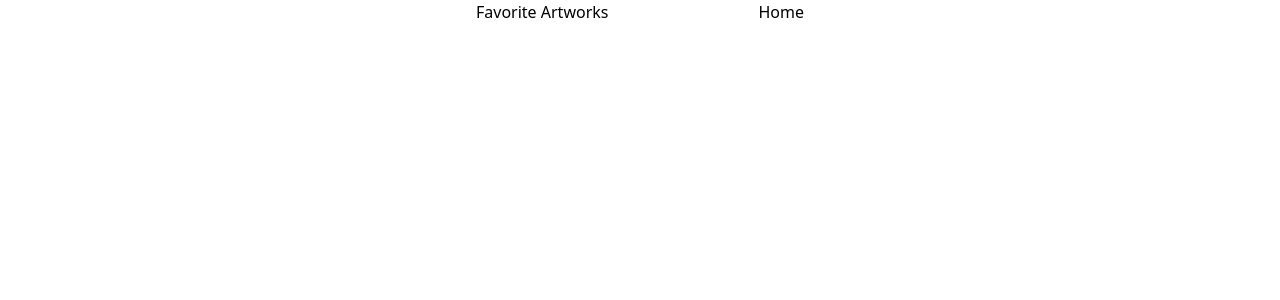
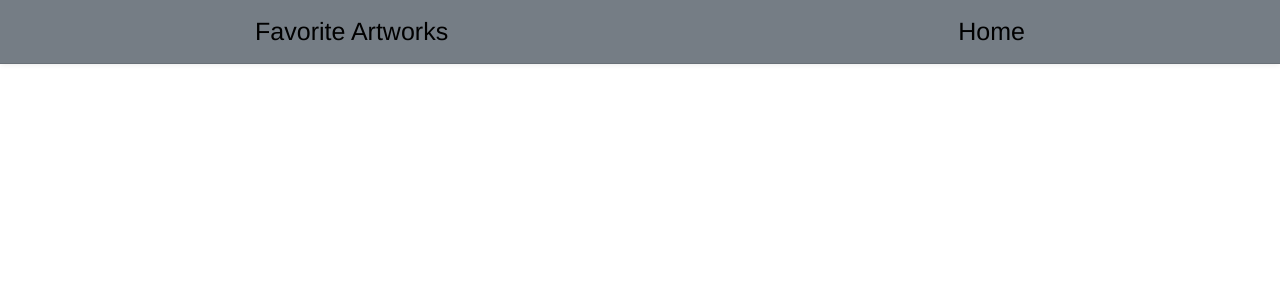
Before and after one commit to ujvarigyorgy/ArtApp, a React (Create React App) app in the folder art-institute/: page /favorite in a window 1280 px wide. Shown: the top 300 px of the page. Built offline with nearby package versions, Linux system fonts and the light colour scheme.

Commit message:
navbar design update

```diff
--- a/art-institute/package.json
+++ b/art-institute/package.json
@@ -23,6 +23,7 @@
     "react-iframe": "^1.8.0",
     "react-iiif-image": "^1.0.1",
     "react-iiif-viewer": "^1.0.2",
+    "react-notifications-component": "^3.4.1",
     "react-redux": "^7.2.8",
     "react-router": "^6.3.0",
     "react-router-dom": "^6.3.0",
--- a/art-institute/src/App.css
+++ b/art-institute/src/App.css
@@ -38,6 +38,7 @@
   transition: transform .2s;
 }
 
+
 .image-preview:hover {
   transform: scale(1.1);
 }
@@ -66,11 +67,15 @@
 }
 .nav-menu{
   display: flex;
+  font-family: 'Franklin Gothic Medium', 'Arial Narrow', Arial, sans-serif;;
   flex-direction: row;
-  justify-content: space-between;
+  font-size: 20px;
+  justify-content: space-around;
   gap:150px;
   position: fixed;
   text-decoration: none !important;
+  background-color: #918f907e;
+  width: 100%;
 }
 .detail-container{
   display: flex;
@@ -98,3 +103,34 @@
 .artworks-box{
   margin: 20px;
 }
+
+.active{
+  display: flex;
+  font-family: 'Franklin Gothic Medium', 'Arial Narrow', Arial, sans-serif;;
+  flex-direction: row;
+  font-size: 25px;
+  justify-content: space-around;
+  height: 4rem;
+  width: 100%;
+  position: fixed;
+  top: 0px;
+  transition: 0.3s linear;
+  display: flex;
+  /* justify-content:stretch; */
+  align-items: center;
+  background-color: #6c757def;
+  border-bottom: 1px solid rgba(0, 0, 0, .1);
+  z-index: 40;
+  box-shadow: 0 2px 5px -1px rgba(0, 0, 0, .08);
+}
+.hidden{
+  height: 4rem;
+  width: 100%;
+  z-index: 40;
+  border-bottom: 1px solid rgba(0, 0, 0, .1);
+  box-shadow: 0 2px 5px -1px rgba(0, 0, 0, .08);
+  position: fixed;
+  top: -80px;
+  transition: 0.3s linear;
+
+}
--- a/art-institute/src/components/ArtworkDetails.tsx
+++ b/art-institute/src/components/ArtworkDetails.tsx
@@ -14,6 +14,8 @@ function ArtworkList() {
     const [details,setDetails] = useState<any>(null)
     const [imgid,setImgId] = useState<string>('')
     const [img,setImg] = useState<string>('')
+    const [isShown,setShown] = useState<boolean>(false)
+
 
 
 
@@ -27,7 +29,6 @@ function ArtworkList() {
         const response:any  = await axios
         .get(`https://api.artic.edu/api/v1/artworks/${location.state}`)
         .then((res:any)=>{
-            console.log(res.data.data,'response')
             setDetails(res.data.data)
             setImgId(res.data.data.image_id)
                 axios .get(`https://www.artic.edu/iiif/2/${res.data.data.image_id}/full/843,/0/default.jpg`)
@@ -45,11 +46,10 @@ function ArtworkList() {
     }
 
     const addToFavorite = (item:any) => {
-        console.log(details,'haaalo')
-        // console.log(state.allArtworks.favorites,'faaaav')
         let newArray : any = state.favoriteArtworks.favorites
         newArray.push(item)
         dispatch(setFavorite(newArray))
+        setShown(true)
         console.log(newArray,'asd')
     }
 
@@ -70,7 +70,7 @@ function ArtworkList() {
                         <div>{details.date_display}</div>
                         <div>Department: {details.department_title}</div>
                         <div>Place of Origin : {details.place_of_origin}</div>
-                        <button type="button" className="btn btn-primary btn-sm" onClick={()=> addToFavorite(details)}>Add to favorites</button>
+                        <button type="button" className="btn btn-secondary btn-sm" onClick={()=> addToFavorite(details)}>Add to favorites</button>
                     </div>
                 </motion.div>
             </motion.div>
--- a/art-institute/src/components/ArtworkList.tsx
+++ b/art-institute/src/components/ArtworkList.tsx
@@ -94,18 +94,18 @@ function ArtworkDetails() {
             <div>
                 <div className='search-bar-container'>
                     <input className="form-control" placeholder="Search between artworks..." aria-label="Recipient's username" aria-describedby="basic-addon2" onChange={(e)=>setText(e.target.value)} type="text" />
-                    <button type="button" className="btn btn-primary btn-sm" onClick={()=> search(textToSearch)} >Search</button>
+                    <button type="button" className="btn btn-secondary btn-sm" onClick={()=> search(textToSearch)} >Search</button>
                 </div>
                 {
                     searchedItems ?
                     (
-                        <button type="button" className="btn btn-primary btn-sm" onClick={()=> setSearched(false)}>Back</button>
+                        <button type="button" className="btn btn-secondary btn-sm" onClick={()=> setSearched(false)}>Back</button>
                     )
                     :
                     (
                         <div className='navigation-button-container'>
-                         <button type="button" className="btn btn-primary btn-sm" onClick={()=> setCurrentpage(currentPage+1)}>Previus</button>
-                         <button type="button" className="btn btn-primary btn-sm" onClick={()=> setCurrentpage(currentPage+1)}>Next</button>
+                         <button type="button" className="btn btn-secondary btn-sm" onClick={()=> setCurrentpage(currentPage+1)}>Previus</button>
+                         <button type="button" className="btn btn-secondary btn-sm" onClick={()=> setCurrentpage(currentPage+1)}>Next</button>
                         </div>
                     )
                 }
@@ -120,7 +120,7 @@ function ArtworkDetails() {
                                         <img className='thumbnail-img' src={`https://www.artic.edu/iiif/2/${products.allArtworks.products[i].image_id}/full/843,/0/default.jpg`} alt='' />
                                     </div>
                                     <div className='fav-button-container'>
-                                         <button type="button" className="btn btn-primary btn-sm">Add to favorit</button>
+                                         <button type="button" className="btn btn-secondary btn-sm">Add to favorit</button>
                                     </div>
                                 </motion.div>
                             ))
@@ -137,7 +137,7 @@ function ArtworkDetails() {
                                             <img className='thumbnail-img' src={`https://www.artic.edu/iiif/2/${products.allArtworks.products[i].image_id}/full/843,/0/default.jpg`} alt='' />
                                         </div>
                                         <div className='fav-button-container'>
-                                            <button type="button" className="btn btn-primary btn-sm" onClick={()=> addToFavorite(products.allArtworks.products[i])}>Add to favorites</button>
+                                            <button type="button" className="btn btn-secondary btn-sm" onClick={()=> addToFavorite(products.allArtworks.products[i])}>Add to favorites</button>
                                         </div>
                                     </div>
                                 ))
--- a/art-institute/src/components/FavArtworks.tsx
+++ b/art-institute/src/components/FavArtworks.tsx
@@ -10,8 +10,8 @@ const state:any = useSelector((state) => state)
 
 const dispatch = useDispatch()
 
+
 useEffect(() => {
-  console.log('update')
 },[removedList]);
 
 
@@ -19,9 +19,7 @@ useEffect(() => {
         let newArray : any = state.favoriteArtworks.favorites
             for (var i = 0; i < newArray.length; i++) {
               if(i == item){
-                console.log('bennevan')
                 newArray.splice(i, 1);
-                console.log(newArray,'removed list')
                 setRemovedList(newArray)
                 dispatch(setFavorite(newArray))
               }
@@ -32,7 +30,13 @@ useEffect(() => {
     return (
       <div>
            {
-             state.favoriteArtworks ?
+             !state.favoriteArtworks ?
+             (
+              <div>
+                 Your favorite list is empty
+              </div>
+              )
+              :
              (
               Object.keys(state.favoriteArtworks.favorites).map((item) => (
                 <motion.div key={item} initial={{opacity:0}} animate={{ opacity:  1 }} transition={{duration:2}} className='artworks-box'>
@@ -40,20 +44,12 @@ useEffect(() => {
                             <div className='art-title' >{state.favoriteArtworks.favorites[item].title}</div>
                             <img className='thumbnail-img' src={`https://www.artic.edu/iiif/2/${state.favoriteArtworks.favorites[item].image_id}/full/843,/0/default.jpg`} alt='' />
                             <div className='fav-button-container'>
-                               <button onClick={()=> removeFromFavorite(item)} type="button" className="btn btn-primary btn-sm">Remove from favorites</button>
+                               <button onClick={()=> removeFromFavorite(item)} type="button" className="btn btn-secondary btn-sm">Remove from favorites</button>
                             </div>
                      </div>
                  </motion.div>
               ))
              )
-             :
-             (
-                <>
-                Your favorite list is empty
-                </>
-             )
-
-
           }
       </div>
     );
--- a/art-institute/src/components/Header.tsx
+++ b/art-institute/src/components/Header.tsx
@@ -1,18 +1,46 @@
-import { useNavigate, Link} from "react-router-dom";
+import {Link} from "react-router-dom";
+import { useState,useEffect } from 'react';
+
+
+
+
+
 
 
 const Header = () => {
-    const navigate = useNavigate()
 
-    const goHome = () => {
-        navigate(`/`)
-    }
+    const [show, setShow] = useState(false);
+    const [lastScrollY, setLastScrollY] = useState(0);
 
-    const goToFavorite = () => {
-        navigate('/favorite')
-    }
+    useEffect(() => {
+        if (typeof window !== 'undefined') {
+          window.addEventListener('scroll', controlNavbar);
+
+          // cleanup function
+          return () => {
+            window.removeEventListener('scroll', controlNavbar);
+          };
+        }
+      }, [lastScrollY]);
+
+
+
+        const controlNavbar = () => {
+        if (typeof window !== 'undefined') {
+            if (window.scrollY > lastScrollY) { // if scroll down hide the navbar
+            setShow(true);
+            } else { // if scroll up show the navbar
+            setShow(false);
+            }
+
+            // remember current page location to use in the next move
+            setLastScrollY(window.scrollY);
+        }
+        };
+
+
     return (
-        <div className="nav-menu">
+        <div className={`active ${show && 'hidden'}`}>
             <Link style={{ textDecoration: 'none',color:"black" }} to="/favorite">Favorite Artworks</Link>
             <Link style={{ textDecoration: 'none', color:"black" }} to="/">Home</Link>
         </div>
```
Also changed, not shown: 1 other file (tests, documents, lock files or other folders).
